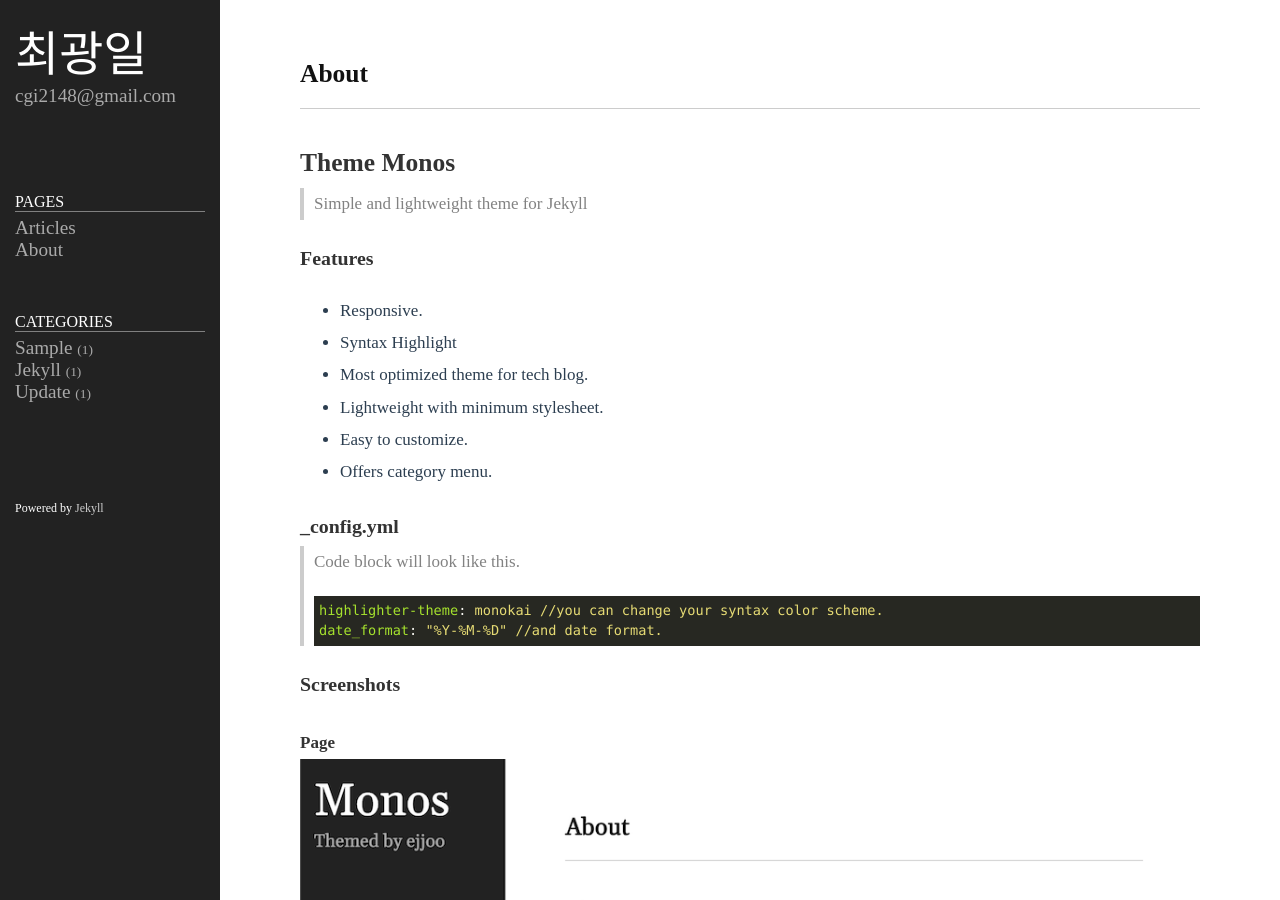
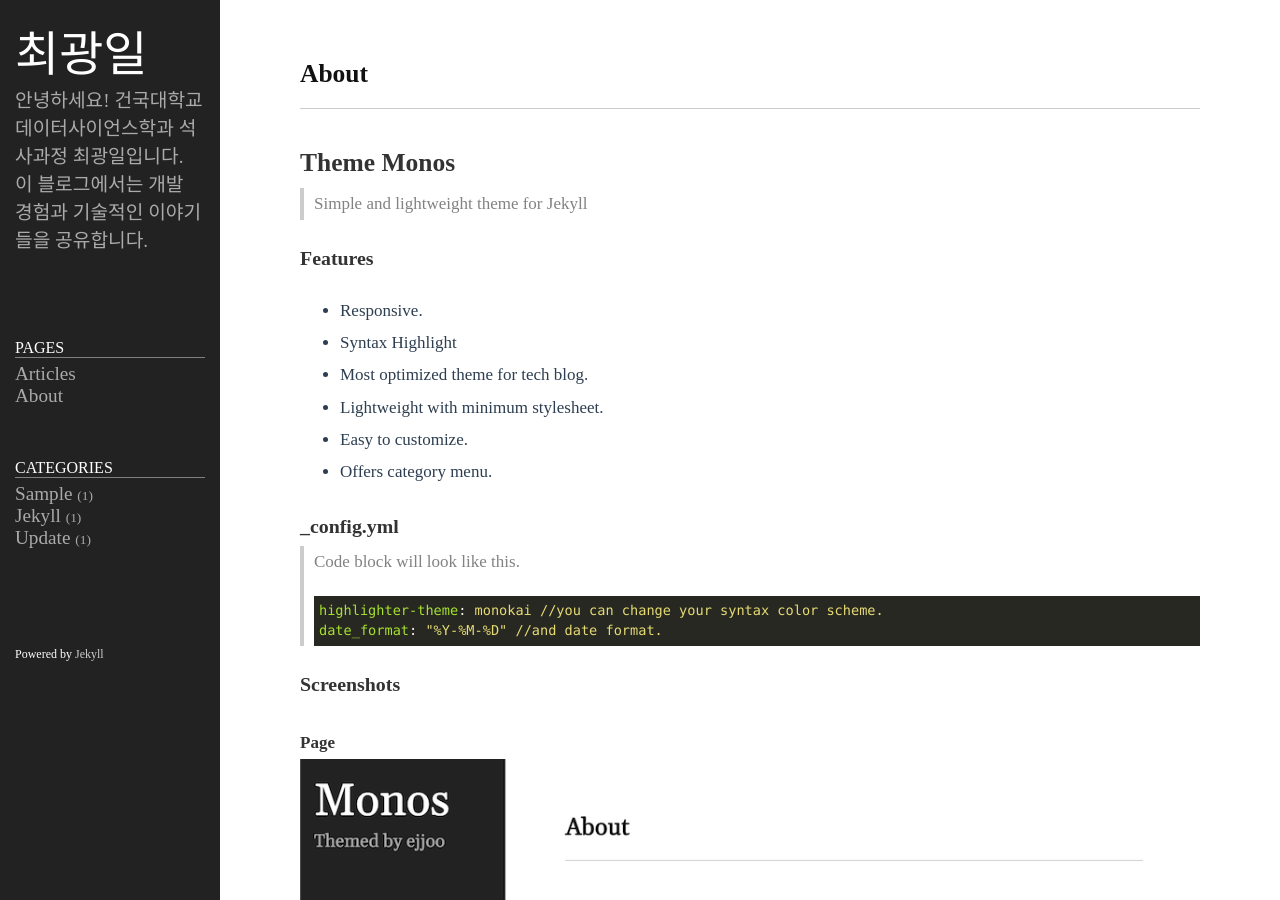
Before and after one commit to cgi2148/cgi2148.github.io, a Jekyll site: the page built from README.md, in a window 1280 px wide and 900 px high. Built offline with Jekyll 4.4.1, drawn with Linux system fonts in a browser that asks for light colours; some web fonts are replaced.

Commit message:
Update _config.yml

```diff
--- a/_config.yml
+++ b/_config.yml
@@ -21,7 +21,8 @@
 title: 최광일
 email: cgi2148@gmail.com
 description: >- # this means to ignore newlines until "baseurl:"
-  cgi2148@gmail.com
+  안녕하세요! 건국대학교 데이터사이언스학과 석사과정 최광일입니다.
+  이 블로그에서는 개발 경험과 기술적인 이야기들을 공유합니다.
 # baseurl: "/" # the subpath of your site, e.g. /blog
 # url: "http://ejjoo.github.io" # the base hostname & protocol for your site, e.g. http://example.com
 github_username: cgi2148
```
